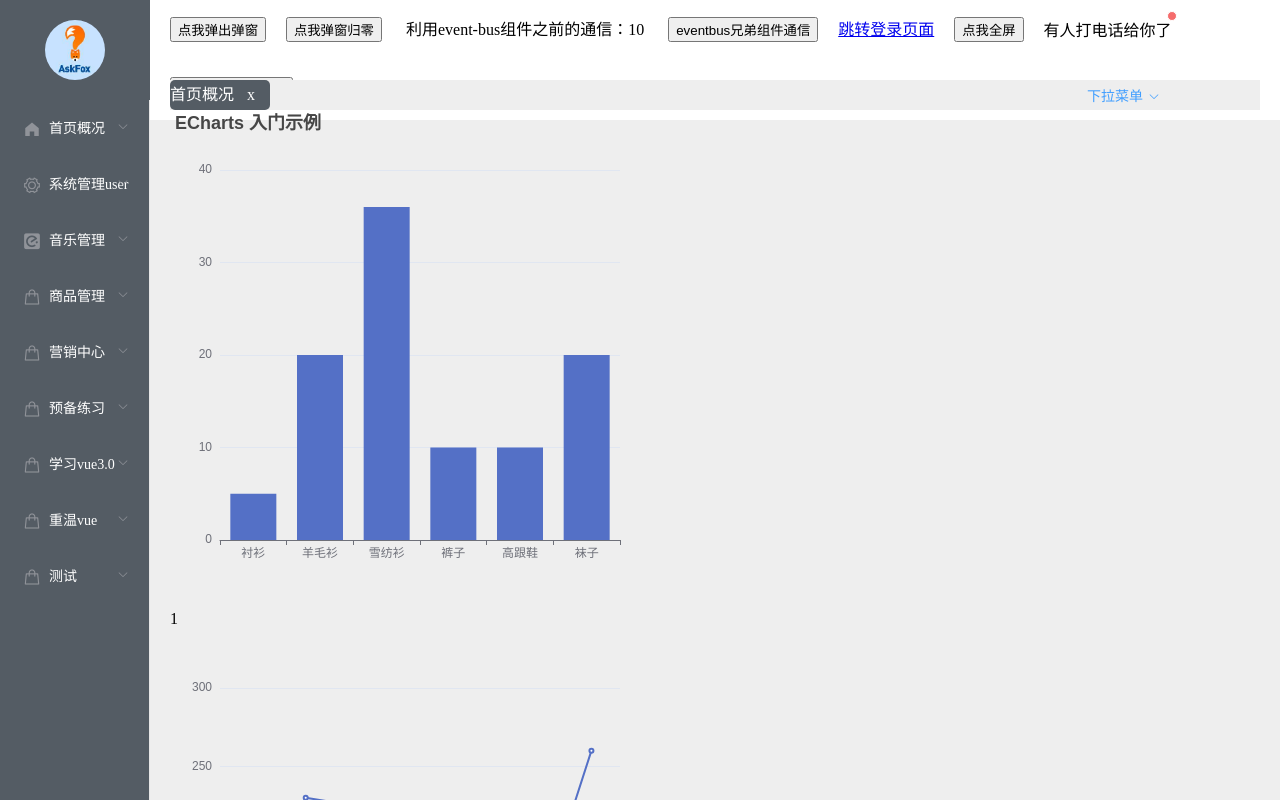
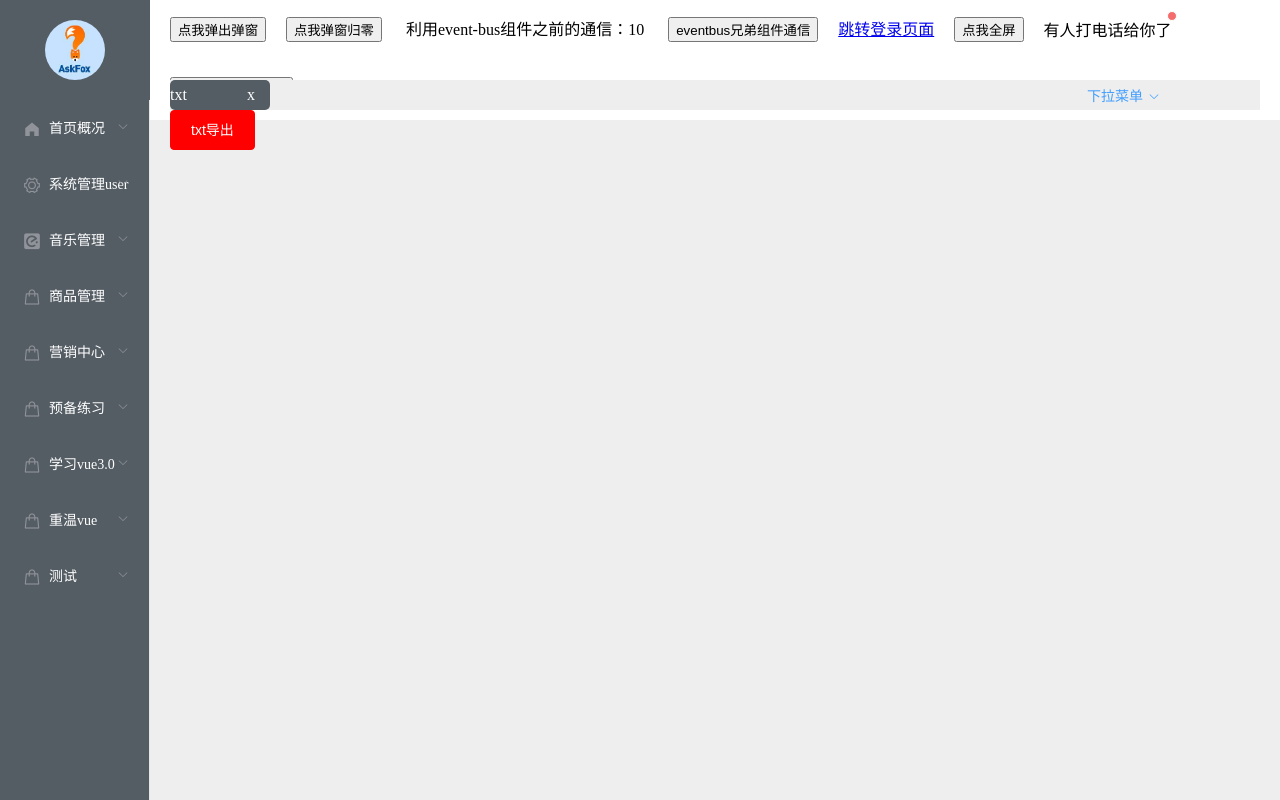
Before and after one commit to xxljunjun/vue-study, a Vue app: page /txt in a window 1280 px wide. Before the commit this address led to /. Built offline with nearby package versions, Linux system fonts and the light colour scheme.

Commit message:
导出txt文件

```diff
--- /dev/null
+++ b/src/pages/ceshi/txtText.vue
@@ -0,0 +1,101 @@
+<template>
+  <div class="app-container">
+    <el-button type="primary" @click="onClickDownDaily">txt导出</el-button>
+  </div>
+</template>
+
+<script>
+export default {
+  data() {
+    return {
+      tableData: [
+        {
+          id: 1,
+          time: "20200901",
+          who: "大成基金管理有限公司",
+          type: "XIAOSHOU_FEE|N",
+          isout: "N",
+          code: "000128",
+          name: "大成景安短融债券A",
+          has: "Y",
+          edu: "2663820.73",
+          danwei: "1.2687",
+          feilv: "0.003",
+          percent: "10%",
+          money: "27.7",
+        },
+      ],
+    };
+  },
+  mounted() {},
+  methods: {
+    // 20200901|大成基金管理有限公司|XIAOSHOU_FEE|N|000128|大成景安短融债券A|Y|2663820.73|1.2687|0.003||27.7
+    // txt文件导出
+    onClickDownDaily() {
+      var title =
+        "计提日期|机构名称|费用类型|是否中登|基金代码|基金名称|是否公开基金|保有份额|单位净值|费率|分成比例|费用金额";
+      var str = "";
+      this.tableData.forEach((item) => {
+        str +=
+          item.time +
+          "|" +
+          item.who +
+          "|" +
+          item.type +
+          "|" +
+          item.isout +
+          "|" +
+          item.code +
+          "|" +
+          item.name +
+          "|" +
+          item.has +
+          "|" +
+          item.edu +
+          "|" +
+          item.danwei +
+          "|" +
+          item.feilv +
+          "|" +
+          item.percent +
+          "|" +
+          item.money +
+          "\r\n";
+      });
+      var allStr = title + "\r\n" + str;
+      var export_blob = new Blob([allStr]);
+      var save_link = document.createElement("a");
+      save_link.href = window.URL.createObjectURL(export_blob);
+      save_link.download = "导出" + ".txt";
+      this.fakeClick(save_link);
+    },
+    fakeClick(obj) {
+      var ev = document.createEvent("MouseEvents");
+      ev.initMouseEvent(
+        "click",
+        true,
+        false,
+        window,
+        0,
+        0,
+        0,
+        0,
+        0,
+        false,
+        false,
+        false,
+        false,
+        0,
+        null
+      );
+      obj.dispatchEvent(ev);
+    },
+  },
+  components: {},
+};
+</script>
+
+<style lang="scss" scoped>
+.txttest {
+}
+</style>
--- a/src/pages/index.js
+++ b/src/pages/index.js
@@ -53,8 +53,7 @@ const another = () => import("./ceshi/index.vue");
 const iframs = () => import("./ceshi/iframs.vue");
 const websorketxxl = () => import("./ceshi/hellow-websorket.vue");
 const eleloading = () => import("./ceshi/eleloading.vue");
-
-
+const txtText = () => import("./ceshi/txtText.vue");
 
 // import { FindPanelA, FindPanelB } from '../components/'
 
@@ -422,6 +421,13 @@ const routes = [
         path: "/eleloading",
         component: eleloading,
       },
+      {
+        id: 1805,
+        text: "txt",
+        name: "txt",
+        path: "/txt",
+        component: txtText,
+      },
     ],
   },
 ];
```
